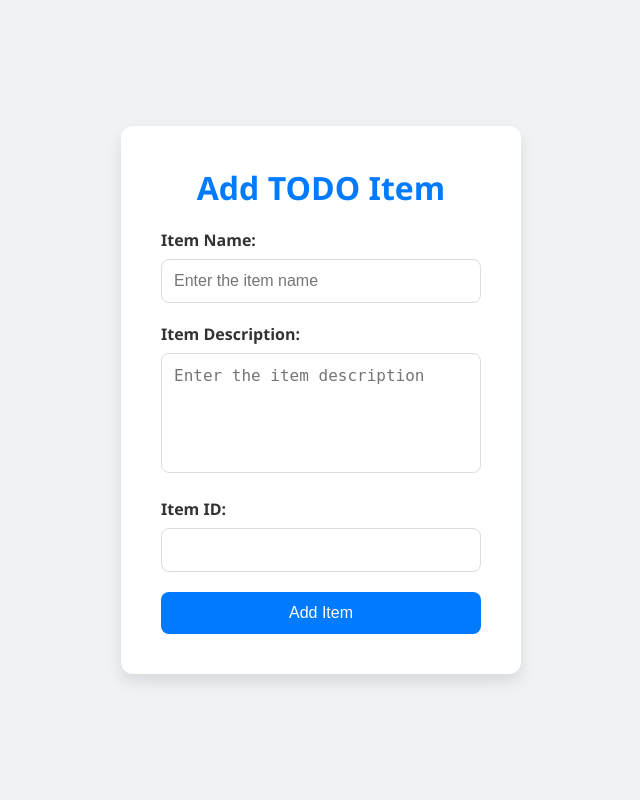
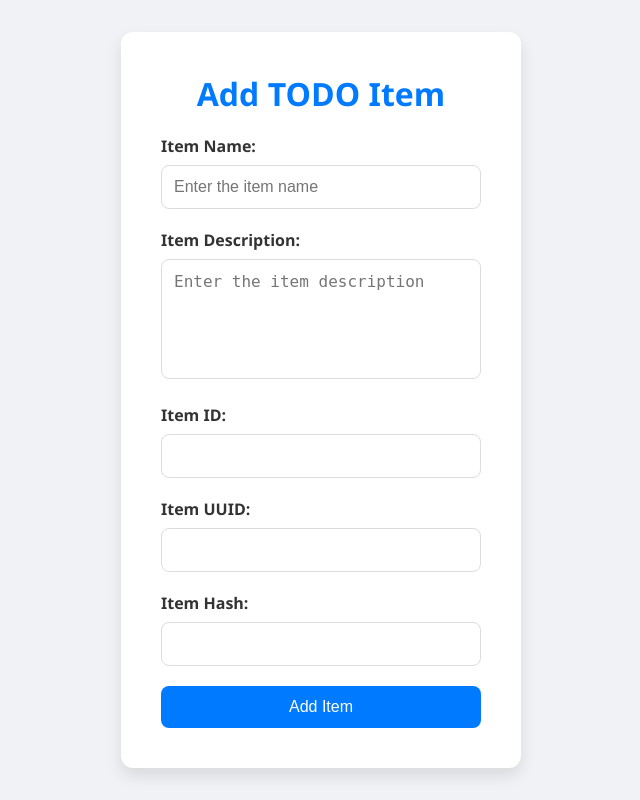
Before and after one commit to reddevilprasun/flask-Project-Tutedude, a Flask app: page /todo in a window 1280 px wide. Shown: the whole page, without its empty margins (319-959 px from the left). Run offline with Flask 3, Linux system fonts and the light colour scheme.

```diff
--- a/frontend/templates/todo.html
+++ b/frontend/templates/todo.html
@@ -127,7 +127,11 @@
           required
         ></textarea>
         <label for="item-id">Item ID:</label>
-<input type="text" id="item-id" name="item-id" required>
+        <input type="text" id="item-id" name="item-id" required />
+        <label for="item-uuid">Item UUID:</label>
+        <input type="text" id="item-uuid" name="item-uuid" required />
+        <label for="item-hash">Item Hash:</label>
+        <input type="text" id="item-hash" name="item-hash" required />
 
         <button type="submit">Add Item</button>
       </form>
```
